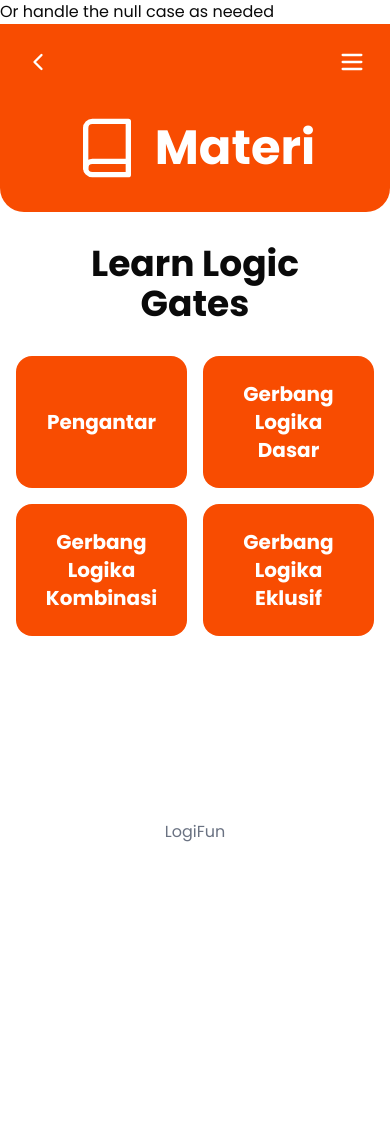
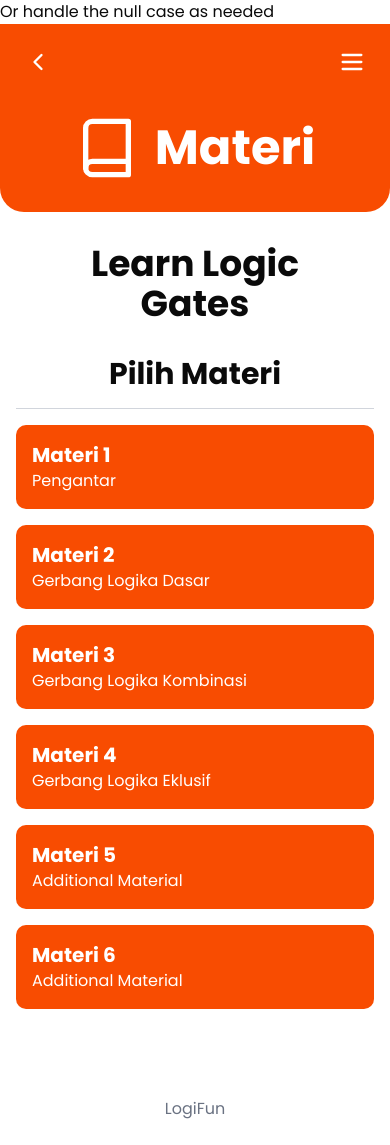
Before and after one commit to agisnarevaldo/logic-gate, a Next.js app: page /materi in a window 390 px wide. Before the commit the page ends 868 px from the top, so only its background shows below. Built offline with nearby package versions, Linux system fonts and the light colour scheme; no server answers.

Commit message:
implement toggle sidebar

```diff
--- a/src/app/globals.css
+++ b/src/app/globals.css
@@ -161,7 +161,7 @@
 }
 
 .bg-yellow-card {
-  background-color: oklch(91.61% 0.2018 111.92);
+  background-color: oklch(85.95% 0.1893 112.41);
 }
 
 .bg-orange-card {
--- a/src/app/materi/page.tsx
+++ b/src/app/materi/page.tsx
@@ -32,16 +32,35 @@ export default function MateriPage() {
 
             <div className={showLoading ? "hidden" : ""}>
                 <FeaturePageLayout title="Materi" icon={<BookIcon />} bgColor="bg-orange-card">
-                    <div className="grid grid-cols-2 gap-4">
-                        {materials.map((material) => (
-                            <Link
-                                key={material.id}
-                                href={material.href}
-                                className="bg-orange-card rounded-2xl p-6 flex items-center justify-center text-center"
-                            >
-                                <h3 className="text-xl font-bold text-white">{material.title}</h3>
+                    <div className="mb-8">
+                        <h3 className="text-3xl font-bold mb-4 text-center">Pilih Materi</h3>
+                        <div className="h-px bg-gray-300 w-full mb-4" />
+
+                        <div className="space-y-4">
+                            {materials.map((material, index) => (
+                                <Link key={material.id} href={material.href} className="block">
+                                    <div className="bg-orange-card text-white p-4 rounded-lg">
+                                        <h4 className="text-xl font-bold">Materi {index + 1}</h4>
+                                        <p>{material.title}</p>
+                                    </div>
+                                </Link>
+                            ))}
+
+                            {/* Additional materials to match the design */}
+                            <Link href="#" className="block">
+                                <div className="bg-orange-card text-white p-4 rounded-lg">
+                                    <h4 className="text-xl font-bold">Materi 5</h4>
+                                    <p>Additional Material</p>
+                                </div>
                             </Link>
-                        ))}
+
+                            <Link href="#" className="block">
+                                <div className="bg-orange-card text-white p-4 rounded-lg">
+                                    <h4 className="text-xl font-bold">Materi 6</h4>
+                                    <p>Additional Material</p>
+                                </div>
+                            </Link>
+                        </div>
                     </div>
                 </FeaturePageLayout>
             </div>
--- a/src/app/tujuan-belajar/page.tsx
+++ b/src/app/tujuan-belajar/page.tsx
@@ -38,7 +38,7 @@ export default function TujuanBelajarPage() {
             <div className={showLoading ? "hidden" : ""}>
                 <FeaturePageLayout title="T. Belajar" icon={<ChecklistIcon />} bgColor="bg-yellow-card">
                     {objectives.map((objective) => (
-                        <div key={objective.id} className="bg-yellow-card rounded-2xl p-6 mb-6">
+                        <div key={objective.id} className="bg-yellow-card rounded-2xl p-6 mb-6 text-white">
                             <h3 className="text-xl font-bold mb-2">{objective.title}</h3>
                             <p>{objective.description}</p>
                         </div>
--- a/src/components/feature-page-layout.tsx
+++ b/src/components/feature-page-layout.tsx
@@ -2,8 +2,10 @@
 
 import type React from "react"
 
+import { useState } from "react"
 import { useRouter } from "next/navigation"
 import { ChevronLeft, Menu } from "lucide-react"
+import { SidebarMenu } from "./sidebar-menu"
 
 interface FeaturePageLayoutProps {
     title: string
@@ -14,16 +16,17 @@ interface FeaturePageLayoutProps {
 
 export function FeaturePageLayout({ title, icon, bgColor, children }: FeaturePageLayoutProps) {
     const router = useRouter()
+    const [isSidebarOpen, setIsSidebarOpen] = useState(false)
 
     return (
-        <div className="min-h-screen max-w-md mx-auto flex flex-col">
+        <div className="min-h-screen flex flex-col">
             {/* Header */}
             <div className={`${bgColor} p-4 rounded-b-3xl`}>
                 <div className="flex justify-between items-center mb-8">
                     <button onClick={() => router.push("/dashboard")} className="text-white p-2">
                         <ChevronLeft size={28} />
                     </button>
-                    <button className="text-white p-2">
+                    <button onClick={() => setIsSidebarOpen(true)} className="text-white p-2">
                         <Menu size={28} />
                     </button>
                 </div>
@@ -44,6 +47,9 @@ export function FeaturePageLayout({ title, icon, bgColor, children }: FeaturePag
 
             {/* Footer */}
             <div className="text-center py-6 text-gray-500">LogiFun</div>
+
+            {/* Sidebar Menu */}
+            <SidebarMenu isOpen={isSidebarOpen} onClose={() => setIsSidebarOpen(false)} />
         </div>
     )
 }
--- /dev/null
+++ b/src/components/sidebar-menu.tsx
@@ -0,0 +1,129 @@
+"use client"
+
+import { useEffect } from "react"
+import { X } from "lucide-react"
+import { useRouter, usePathname } from "next/navigation"
+import { motion, AnimatePresence } from "framer-motion"
+import { signOut } from "next-auth/react"
+import Image from "next/image"
+
+interface SidebarMenuProps {
+    isOpen: boolean
+    onClose: () => void
+}
+
+export function SidebarMenu({ isOpen, onClose }: SidebarMenuProps) {
+    const router = useRouter()
+    const pathname = usePathname()
+
+    // Close sidebar when clicking outside on mobile
+    useEffect(() => {
+        const handleResize = () => {
+            if (window.innerWidth < 768 && isOpen) {
+                document.body.style.overflow = "hidden"
+            } else {
+                document.body.style.overflow = "auto"
+            }
+        }
+
+        handleResize()
+        window.addEventListener("resize", handleResize)
+
+        return () => {
+            document.body.style.overflow = "auto"
+            window.removeEventListener("resize", handleResize)
+        }
+    }, [isOpen])
+
+    const menuItems = [
+        { name: "T.belajar", path: "/tujuan-belajar" },
+        { name: "Materi", path: "/materi" },
+        { name: "Game", path: "/game" },
+        { name: "Kuis", path: "/kuis" },
+        { name: "About", path: "/about" },
+        { name: "Penilaian", path: "/penilaian" },
+        { name: "About", path: "/about" },
+    ]
+
+    const handleNavigation = (path: string) => {
+        router.push(path)
+        onClose()
+    }
+
+    const handleLogout = () => {
+        signOut({ callbackUrl: "/login" })
+        onClose()
+    }
+
+    return (
+        <AnimatePresence>
+            {isOpen && (
+                <>
+                    {/* Backdrop */}
+                    <motion.div
+                        initial={{ opacity: 0 }}
+                        animate={{ opacity: 0.5 }}
+                        exit={{ opacity: 0 }}
+                        className="fixed inset-0 bg-black z-40"
+                        onClick={onClose}
+                    />
+
+                    {/* Sidebar */}
+                    <motion.div
+                        initial={{ x: "100%" }}
+                        animate={{ x: 0 }}
+                        exit={{ x: "100%" }}
+                        transition={{ type: "tween", duration: 0.3 }}
+                        className="fixed top-0 right-0 h-full w-[280px] bg-blue-gradient z-50 flex flex-col text-white rounded-l-xl"
+                    >
+                        {/* Close button */}
+                        <button onClick={onClose} className="absolute top-4 left-4 text-white">
+                            <X size={28} />
+                        </button>
+
+                        {/* Logo and illustration */}
+                        <div className="pt-12 pb-6 flex flex-col items-center">
+                            <h1 className="text-4xl font-bold mb-4">LogiFun</h1>
+                            <div className="rounded-xl w-40 h-full flex items-center justify-center">
+                                <Image
+                                    src="/images/decoration.svg"
+                                    alt="LogiFun illustration"
+                                    width={120}
+                                    height={80}
+                                    className="w-full h-full object-contain"
+                                />
+                            </div>
+                        </div>
+
+                        {/* Divider */}
+                        <div className="w-full h-px bg-white/20 my-4 mx-auto max-w-[90%]" />
+
+                        {/* Navigation links */}
+                        <div className="flex-1 flex flex-col items-center gap-3 px-4">
+                            {menuItems.map((item, index) => (
+                                <button
+                                    key={`${item.name}-${index}`}
+                                    onClick={() => handleNavigation(item.path)}
+                                    className={`w-full py-2 px-4 rounded-lg text-center text-lg font-medium
+                    ${pathname === item.path ? "bg-white text-[#0077a2]" : "text-white hover:bg-white/10"}`}
+                                >
+                                    {item.name}
+                                </button>
+                            ))}
+                        </div>
+
+                        {/* Divider */}
+                        <div className="w-full h-px bg-white/20 my-4 mx-auto max-w-[90%]" />
+
+                        {/* Logout button */}
+                        <div className="p-4">
+                            <button onClick={handleLogout} className="w-full py-3 bg-red-500 rounded-lg text-white font-medium">
+                                Keluar
+                            </button>
+                        </div>
+                    </motion.div>
+                </>
+            )}
+        </AnimatePresence>
+    )
+}
```
Also changed, not shown: public/images/decoration.svg.
